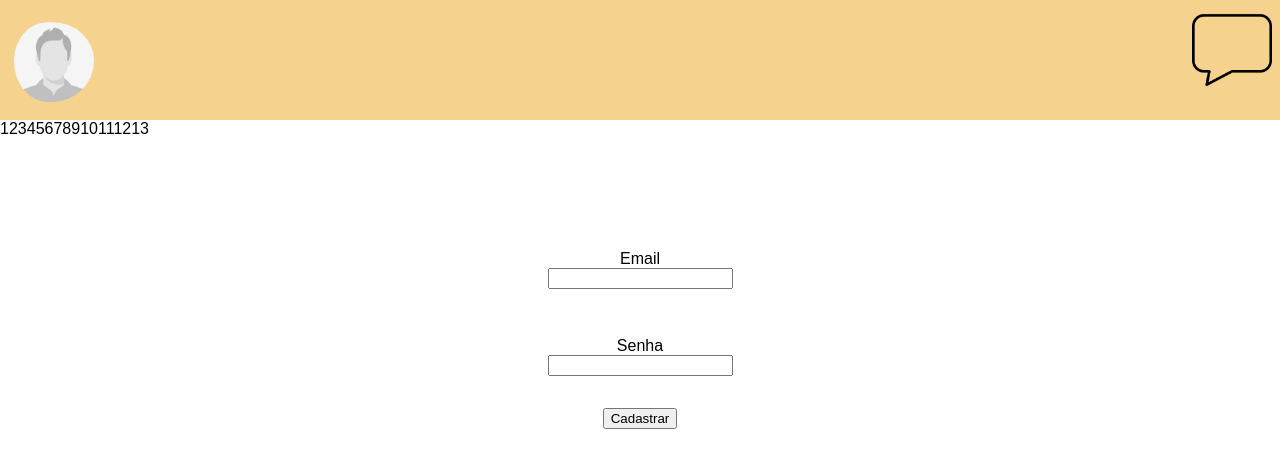
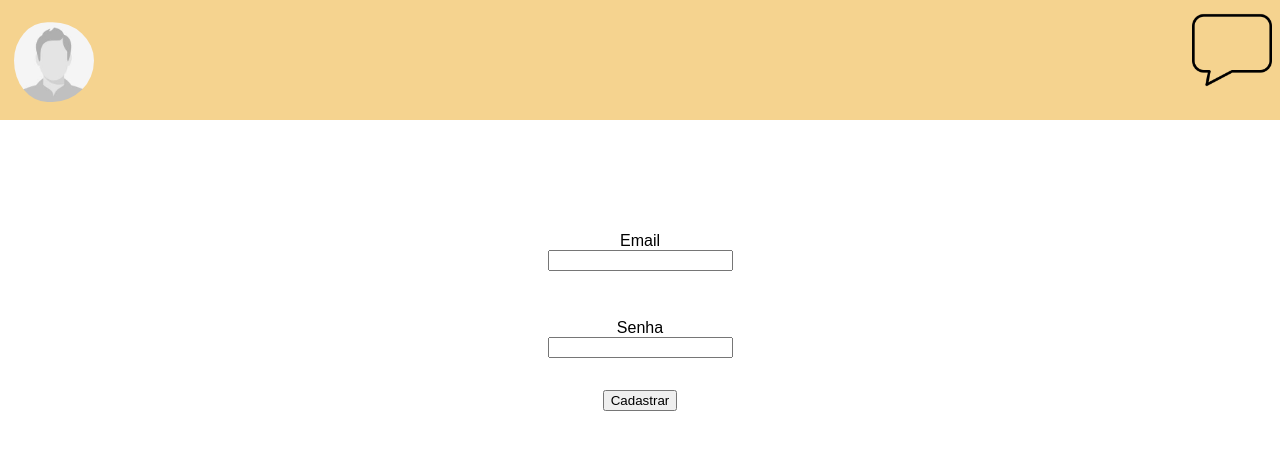
Before and after one commit to dsm-cefet-rj/trabalho2021-1-grupo-8, a React (Create React App) app in the folder frontend/: page /cadastro in a window 1280 px wide. Shown: the top 468 px of the page. Built offline with nearby package versions, Linux system fonts and the light colour scheme; data requests are answered from the project's data file; a web font is replaced by a local one.

Commit message:
entity adapter

```diff
--- a/frontend/db.json
+++ b/frontend/db.json
@@ -95,6 +95,9 @@
     },
     {
       "id": 13
+    },
+    {
+      "id": 14
     }
   ]
 }
--- a/frontend/src/App.js
+++ b/frontend/src/App.js
@@ -8,7 +8,8 @@ import Cadastro from "./cadastro";
 import axios from "axios";
 import { Provider } from "react-redux";
 import { createStore } from "redux";
-import { createSlice, PayloadAction, configureStore } from "@reduxjs/toolkit";
+import { createSlice, PayloadAction, configureStore, createEntityAdapter } from "@reduxjs/toolkit";
+
 
 function App() {
   const [login, setLogin] = useState([]);
@@ -19,10 +20,17 @@ function App() {
   }, []);
 
   let lastId = 1;
-  const initialState = login;
+
+  const projetosAdapter = createEntityAdapter();
+  const initialState = projetosAdapter.getInitialState({
+    status: 'not_loaded',
+    error: null
+  });
+
+  /*const initialState = login;
 
   {
-    /*function Reducer(state = [initialState], action) {
+    function Reducer(state = [initialState], action) {
     switch (action.type) {
       case "perfilAdd":
         return [
@@ -39,7 +47,7 @@ function App() {
         return state;
     }
   }*/
-  }
+
   function addLoginReducer(state, action) {
     return [
       ...state,
@@ -50,9 +58,11 @@ function App() {
       },
     ];
   }
+
   function removeLoginReducer(state, action) {
     return state.filter((perfil) => perfil.id !== action.payload.id);
   }
+
   const loginSlice = createSlice({
     name: "login",
     initialState,
@@ -60,6 +70,13 @@ function App() {
       addLogin: (state, action) => addLoginReducer(state, action),
       removeLogin: (state, action) => removeLoginReducer(state, action),
     },
+    extraReducers: {
+
+      [removeLoginReducer.fulfilled]:(state, action) => {state.status = 'deleted'; projetosAdapter.removeOne(state, action.payload);},
+
+      [addLoginReducer.fulfilled]:(state, action) => {state.status = 'saved'; projetosAdapter.addOne(state, action.payload);},
+
+  }
   });
 
   const store = configureStore({
--- a/frontend/src/cadastro.js
+++ b/frontend/src/cadastro.js
@@ -56,10 +56,7 @@ export default function Cadastro(filteredStore) {
 
   return (
     <div>
-      {filteredStore.filteredStore.map((m) => (
-        <a>{m.id}</a>
-      ))}
-      {console.log(filteredStore.filteredStore[1])}
+
       <div className= "cad">
         <form onSubmit={handleSubmit(onSubmit)}>
           <div className="email">
```
